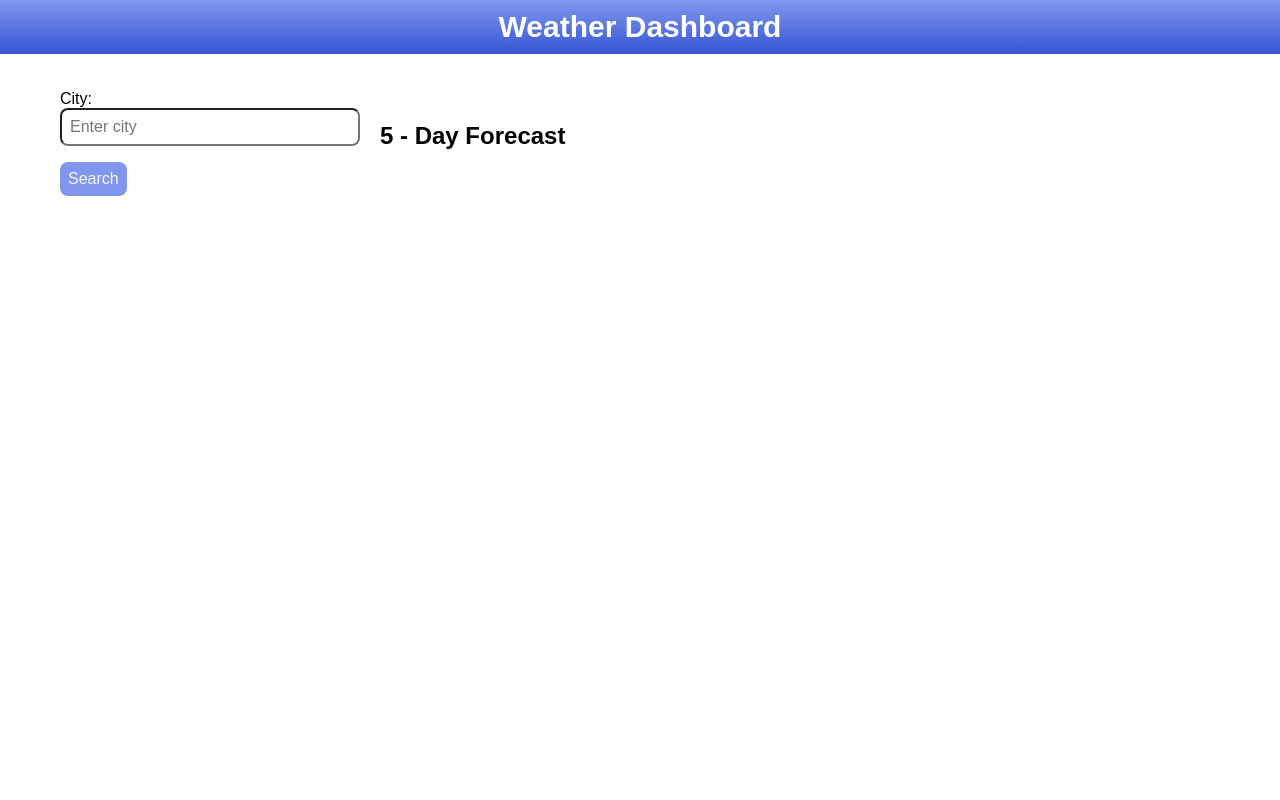
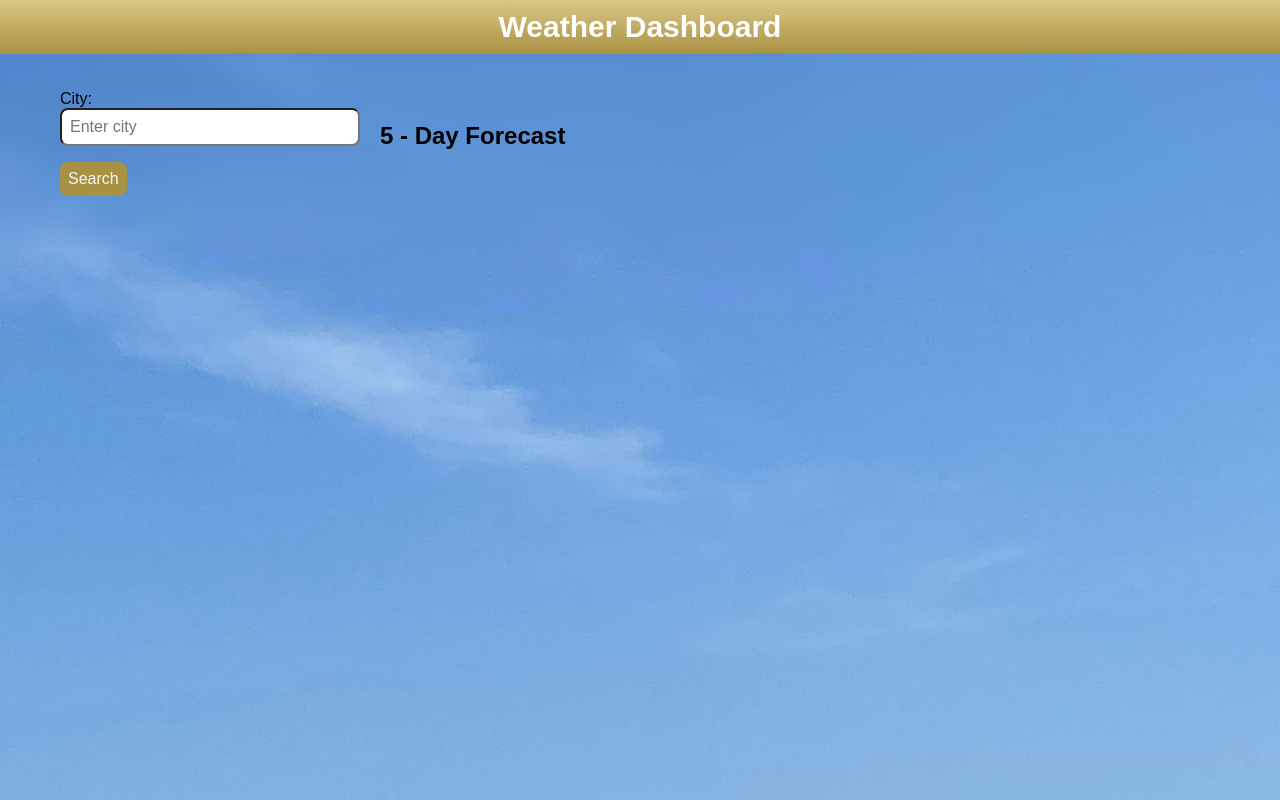
Before and after one commit to s-tovar/weather-dashboard, a plain HTML site: page index.html in a window 1280 px wide. Drawn offline with Linux system fonts and the light colour scheme.

Commit message:
added a new background and changed color pallettes on style.css

```diff
--- a/assets/style.css
+++ b/assets/style.css
@@ -2,6 +2,11 @@ body {
     font-family: Arial, Helvetica, sans-serif;
     margin: 0;
     padding: 0;
+    background-image: url(./images/hero2.jpg);
+    background-attachment: fixed;
+    background-position: center;
+    background-size: cover;
+    backdrop-filter: blur(10px);
 }
 
 .container {
@@ -23,8 +28,8 @@ body {
 }
 
 header {
-    background-color: #8197ef;
-    background-image: linear-gradient(#8197ef, #3656d3);
+    background-color: #dac787;
+    background-image: linear-gradient(#dac787, #a99143);
     color: white;
     padding: 10px;
     text-align: center;
@@ -57,11 +62,15 @@ input[type="text"] {
 button[type="submit"] {
     font-size: 1rem;
     padding: 0.5rem;
-    background-color: #8197ef;
+    background-color: #a99143;
     color: whitesmoke;
     border: none;
     cursor: pointer;
     border-radius: 0.5rem;
+}
+
+button:hover {
+    background-color: #7e724b;
 }
 
 #weather-details {
@@ -97,7 +106,7 @@ button[type="submit"] {
 
 .forecast-card {
     display: inline-block;
-    background-color: #8197ef;
+    background-color: #dac787;
     padding: 1rem;
     margin: 0.5rem;
     border-radius: 0.5rem;
```
Also changed, not shown: assets/images/Screenshot 2023-05-01 at 9.57.11 PM.png (renamed from assets/Screenshot 2023-05-01 at 9.57.11 PM.png), assets/images/Screenshot 2023-05-12 at 10.50.09 AM.png (added), assets/images/hero2.jpg (added), 2 other files.
